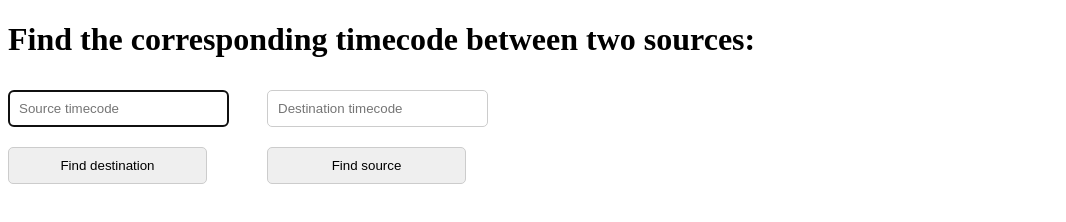
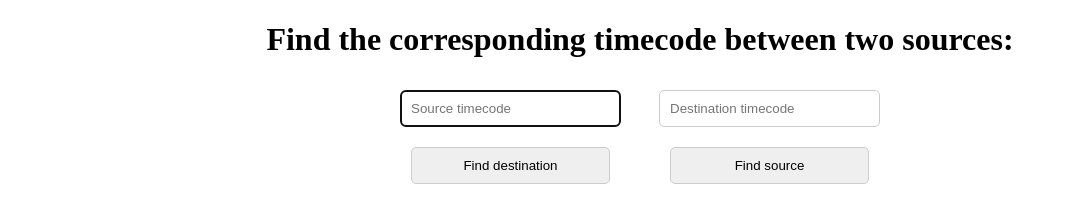
Before and after one commit to zinsy23/media-timecode-search, a website: page website/index.html in a window 1280 px wide. Shown: the whole page, without its empty margins (0-1066 px from the left). Drawn offline with Linux system fonts and the light colour scheme; no server answers.

Commit message:
Centered elements of webpage

```diff
--- a/website/index.html
+++ b/website/index.html
@@ -5,7 +5,9 @@
         <link rel="stylesheet" type="text/css" href="styles.css">
     </head>
     <body>
-        <h1 id="main-header">Find the corresponding timecode between two sources:</h1>
+        <div class="main-header">
+            <h1 id="main-header">Find the corresponding timecode between two sources:</h1>
+        </div>
         <div class="input-container">
             <div class="input-group">
                 <input type="text" id="source" tabindex = "1"autofocus onkeydown="if (event.key === 'Enter') {findDestination(); this.select();}" placeholder="Source timecode">
--- a/website/styles.css
+++ b/website/styles.css
@@ -1,11 +1,18 @@
 .input-container {
     display: flex;
     gap: 60px;
+    justify-content: center;
+}
+
+#main-header {
+    text-align: center;
 }
 
 .input-group {
     display: flex;
     flex-direction: column;
+    align-items: center;
+    justify-content: center;
 }
 
 .input-group input {
```
